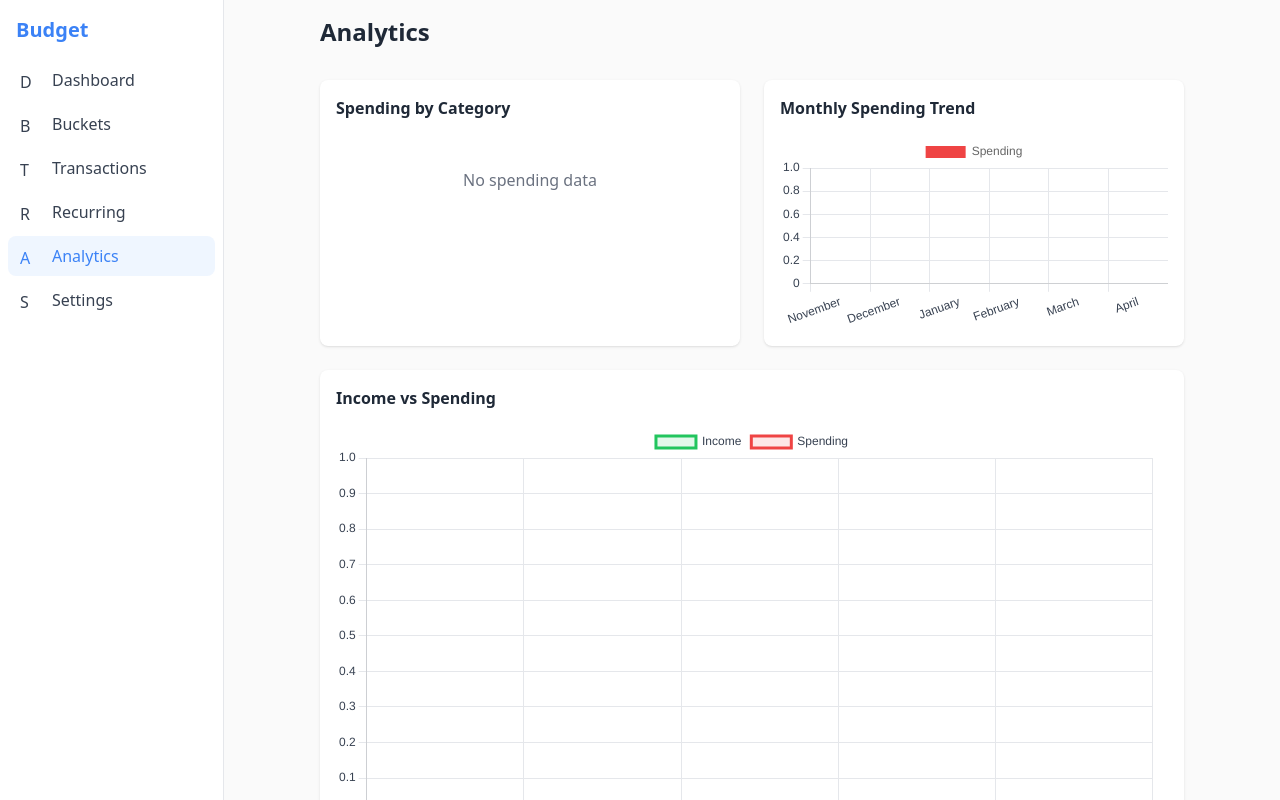
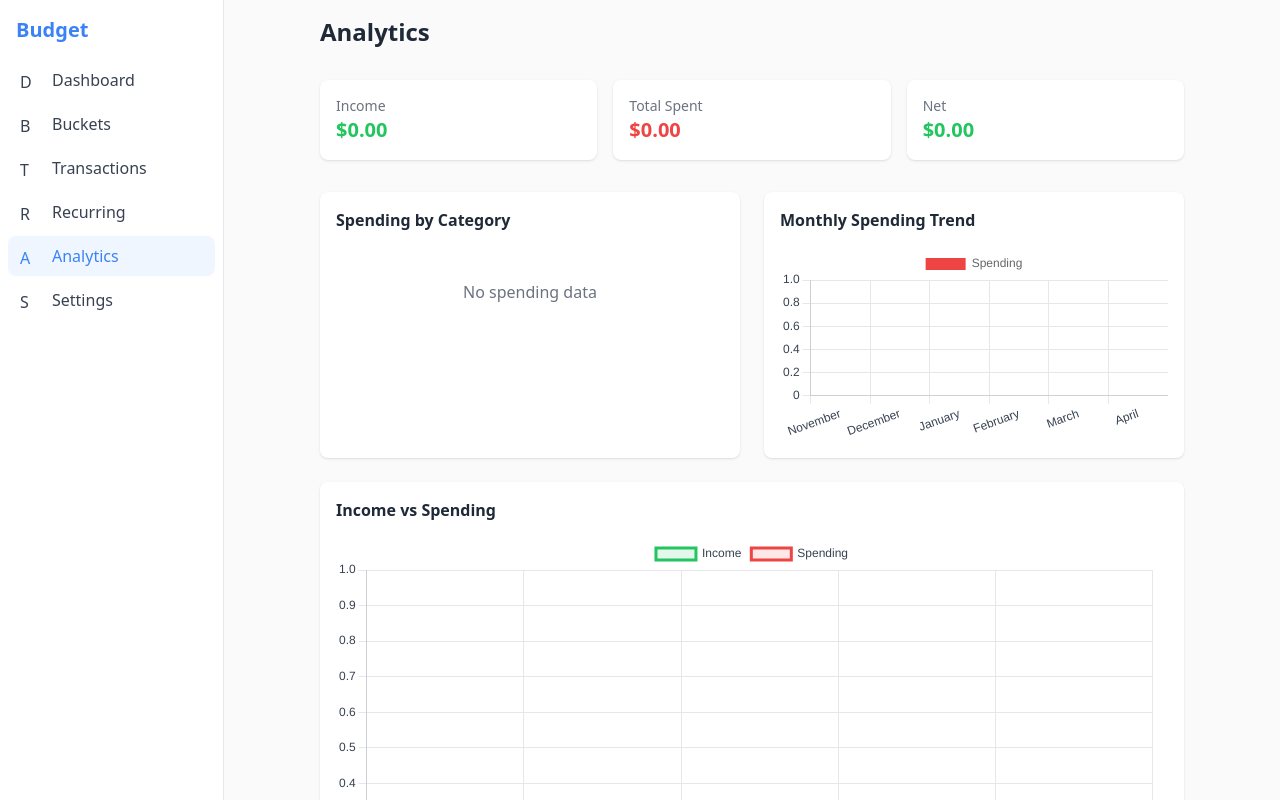
Before and after one commit to pranjalagg/bdgt, a SvelteKit app: page /analytics in a window 1280 px wide. Built offline with nearby package versions, Linux system fonts and the light colour scheme.

Commit message:
Enhance analytics page to display monthly income, total spending, and net income summary; integrate currentMonthIncome from budgetStore for improved financial insights

```diff
--- a/src/routes/analytics/+page.svelte
+++ b/src/routes/analytics/+page.svelte
@@ -3,7 +3,7 @@
   import DonutChart from '$lib/components/charts/DonutChart.svelte';
   import BarChart from '$lib/components/charts/BarChart.svelte';
   import LineChart from '$lib/components/charts/LineChart.svelte';
-  import { bucketStatuses, monthSnapshots, buckets, transactions, incomes } from '$lib/stores/budgetStore';
+  import { bucketStatuses, monthSnapshots, buckets, transactions, incomes, currentMonthIncome } from '$lib/stores/budgetStore';
   import { centsToDollars, formatCurrency } from '$lib/utils/currency';
   import { getMonthKey, formatMonthYear, getPreviousMonthKey } from '$lib/utils/dates';
 
@@ -33,6 +33,8 @@
 
   $: totalSpending = allSpendingByCategory.reduce((sum, s) => sum + s.cents, 0);
 
+  $: netIncome = $currentMonthIncome - totalSpending;
+
   $: last6Months = Array.from({ length: 6 }, (_, i) => {
     let month = getMonthKey(new Date());
     for (let j = 0; j < 5 - i; j++) month = getPreviousMonthKey(month);
@@ -55,6 +57,24 @@
 
 <div class="space-y-8">
   <h1 class="text-2xl font-bold text-gray-800 dark:text-gray-100">Analytics</h1>
+
+  <!-- Monthly Summary -->
+  <div class="grid gap-4 sm:grid-cols-3">
+    <div class="rounded-lg bg-white p-4 shadow dark:bg-surface-dark">
+      <p class="text-sm text-gray-500 dark:text-gray-400">Income</p>
+      <p class="text-xl font-bold text-success">{formatCurrency($currentMonthIncome)}</p>
+    </div>
+    <div class="rounded-lg bg-white p-4 shadow dark:bg-surface-dark">
+      <p class="text-sm text-gray-500 dark:text-gray-400">Total Spent</p>
+      <p class="text-xl font-bold text-danger">{formatCurrency(totalSpending)}</p>
+    </div>
+    <div class="rounded-lg bg-white p-4 shadow dark:bg-surface-dark">
+      <p class="text-sm text-gray-500 dark:text-gray-400">Net</p>
+      <p class="text-xl font-bold" class:text-success={netIncome >= 0} class:text-danger={netIncome < 0}>
+        {formatCurrency(netIncome)}
+      </p>
+    </div>
+  </div>
 
   <div class="grid gap-6 lg:grid-cols-2">
     <div class="rounded-lg bg-white p-4 shadow dark:bg-surface-dark">
```
